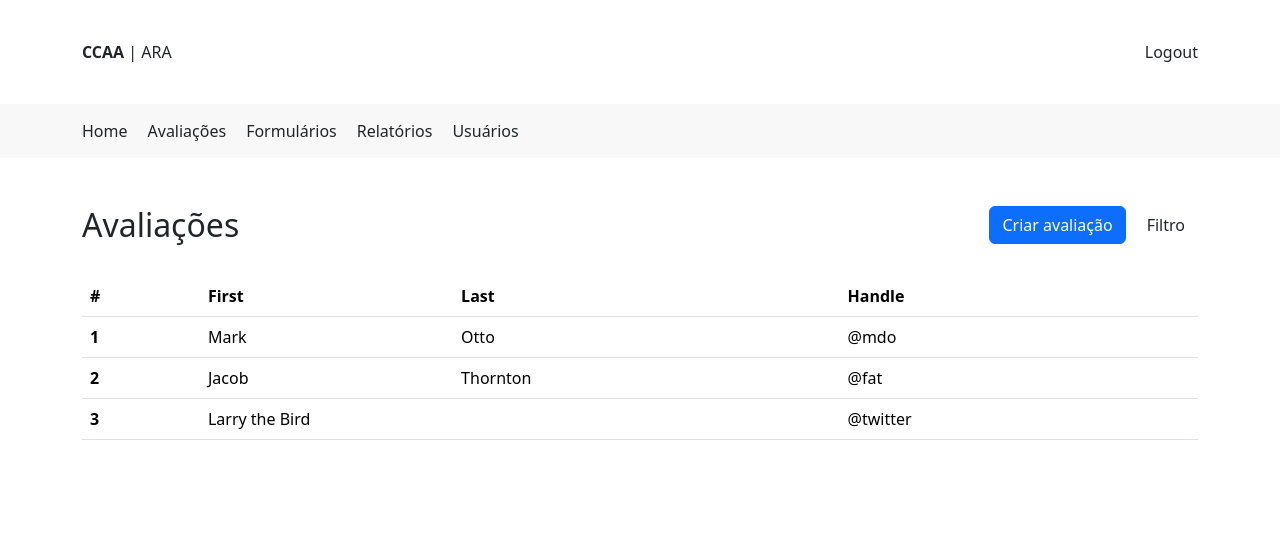
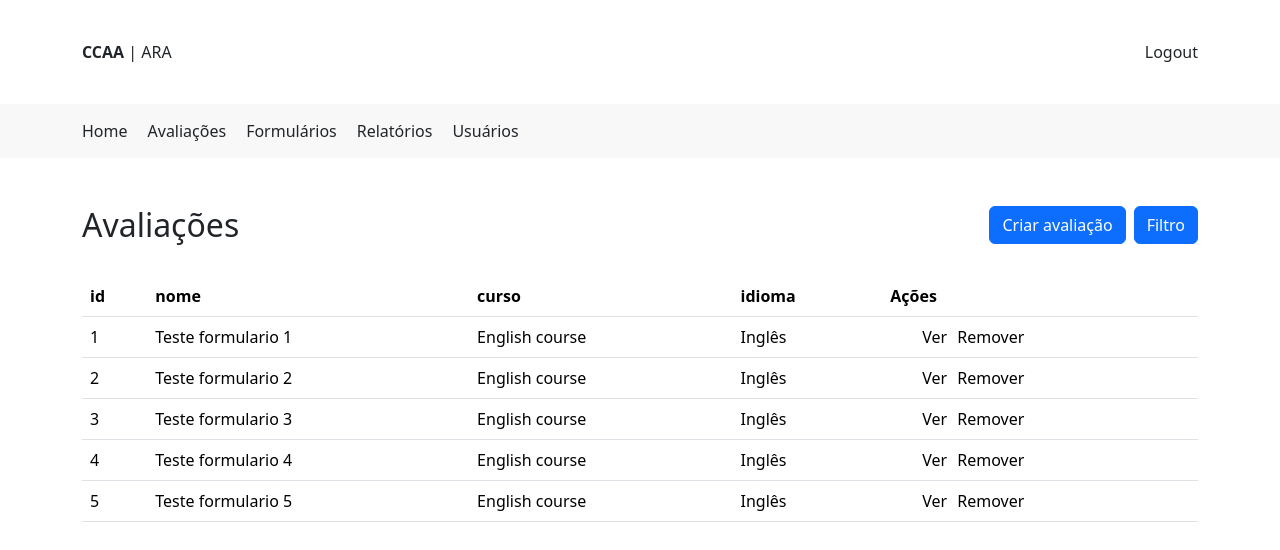
Before and after one commit to ofernandoavila/ccaa_ara, a React (Create React App) app: page /avaliacoes in a window 1280 px wide. Shown: the top 550 px of the page. Built offline with nearby package versions, Linux system fonts and the light colour scheme.

Commit message:
troca de dado fixo para mock

```diff
--- a/src/pages/avaliacoes/AvaliacoesPagina.tsx
+++ b/src/pages/avaliacoes/AvaliacoesPagina.tsx
@@ -2,14 +2,44 @@ import { Link } from "react-router-dom";
 import PaginaBasica from "../../components/PaginaBasica";
 import FiltroAvaliacoes from "../../components/filtros/FiltroAvaliacoes";
 import { useTemplate } from "../../hooks/useTemplate";
+import BotaoFiltro from "../../components/buttons/BotaoFiltro";
+import Grid from "../../components/form/Grid";
+
+const formularios = [
+    {
+        id: 1,
+        nome: "Teste formulario 1",
+        curso: "English course",
+        idioma: "Inglês"
+    },
+    {
+        id: 2,
+        nome: "Teste formulario 2",
+        curso: "English course",
+        idioma: "Inglês"
+    },
+    {
+        id: 3,
+        nome: "Teste formulario 3",
+        curso: "English course",
+        idioma: "Inglês"
+    },
+    {
+        id: 4,
+        nome: "Teste formulario 4",
+        curso: "English course",
+        idioma: "Inglês"
+    },
+    {
+        id: 5,
+        nome: "Teste formulario 5",
+        curso: "English course",
+        idioma: "Inglês"
+    }
+];
 
 export default function AvaliacoesPagina() {
     const { setAreaDestaque, setFiltro } = useTemplate();
-
-    const HandleOpenFilter = (e: any) => {
-        setFiltro(<FiltroAvaliacoes OnHandleProcessar={OnHandleProcessarFiltro} />);
-        setAreaDestaque(true);
-    }
 
     function OnHandleProcessarFiltro(dados: any) {
         console.log('teste com dados nome: ' + dados.avaliacao);
@@ -22,39 +52,35 @@ export default function AvaliacoesPagina() {
                 <h2>Avaliações</h2>
                 <div>
                     <Link to={'/avaliacoes/avaliar'}><button className="btn btn-primary mx-2">Criar avaliação</button></Link>
-                    <button onClick={HandleOpenFilter} className="btn btn-secundary">Filtro</button>
+                    <BotaoFiltro filtro={<FiltroAvaliacoes OnHandleProcessar={OnHandleProcessarFiltro} />} />
                 </div>
             </div>
             <div className="resultados">
-                <table className="table">
-                    <thead>
-                        <tr>
-                        <th scope="col">#</th>
-                        <th scope="col">First</th>
-                        <th scope="col">Last</th>
-                        <th scope="col">Handle</th>
-                        </tr>
-                    </thead>
-                    <tbody>
-                        <tr>
-                        <th scope="row">1</th>
-                        <td>Mark</td>
-                        <td>Otto</td>
-                        <td>@mdo</td>
-                        </tr>
-                        <tr>
-                        <th scope="row">2</th>
-                        <td>Jacob</td>
-                        <td>Thornton</td>
-                        <td>@fat</td>
-                        </tr>
-                        <tr>
-                        <th scope="row">3</th>
-                        <td colSpan={2}>Larry the Bird</td>
-                        <td>@twitter</td>
-                        </tr>
-                    </tbody>
-                </table>
+                <Grid
+                    data={formularios}
+                    renderItem={ item => (
+                        <>
+                            <td scope="row">{ item.id }</td>
+                            <td>{ item.nome }</td>
+                            <td>{ item.curso }</td>
+                            <td>{ item.idioma }</td>
+                        </>
+                    )}
+                    actions={{
+                        previa: {
+                            icone: 'icone',
+                            acao: () => {
+
+                            }
+                        },
+                        remover: {
+                            icone: 'icone',
+                            acao: () => {
+
+                            }
+                        }
+                    }}
+                />
             </div>
         </PaginaBasica>
     );
```
